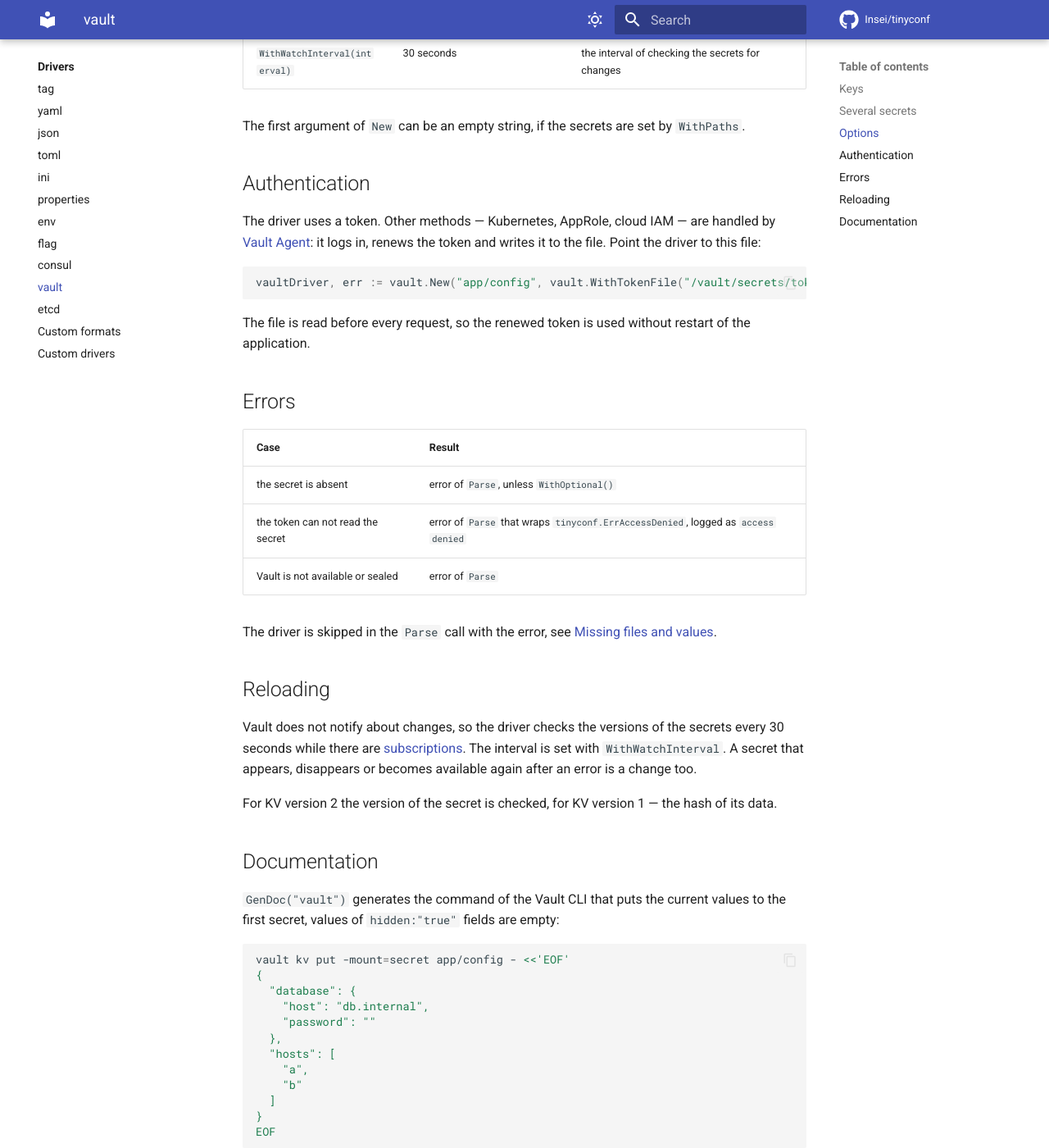
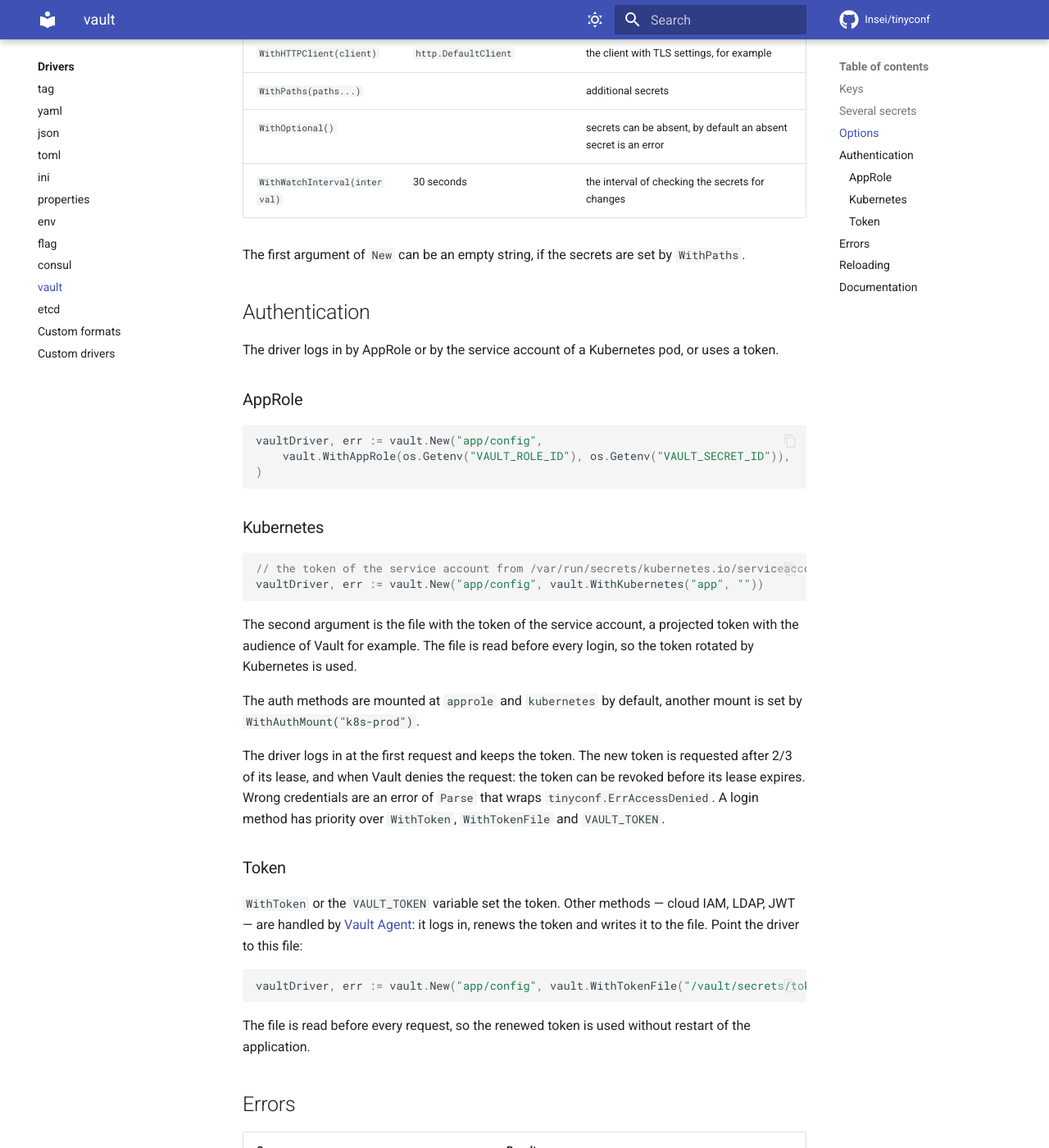
Before and after one commit to Insei/tinyconf, an MkDocs documentation site: the page built from docs/drivers/vault.md, in a window 1280 px wide and 1400 px high, scrolled down 1969 px. Shown: the whole window at 82% size. Built offline with MkDocs 1.6.1 and Material for MkDocs 9.7.7, drawn with Linux system fonts in a browser that asks for light colours; comment, search, counter and statistics services are not loaded; the version menu is left out; some of the changed text lies outside the part shown.

Commit message:
docs: AppRole and Kubernetes login of the vault driver
Signed-off-by: Dmitriy Aleksandrov <goodmobiledevices@gmail.com>

````diff
--- a/docs/drivers/vault.md
+++ b/docs/drivers/vault.md
@@ -58,6 +58,9 @@
 | `WithAddress(address)` | `VAULT_ADDR` or `https://127.0.0.1:8200` | URL of Vault |
 | `WithToken(token)` | `VAULT_TOKEN` | the token |
 | `WithTokenFile(path)` | | the file with the token, it is read before every request |
+| `WithAppRole(roleID, secretID)` | | login by AppRole, see [Authentication](#authentication) |
+| `WithKubernetes(role, tokenFile)` | | login by the service account of the pod |
+| `WithAuthMount(mount)` | `approle`, `kubernetes` | the mount of the auth method |
 | `WithNamespace(namespace)` | `VAULT_NAMESPACE` | the namespace of Vault Enterprise |
 | `WithMount(mount)` | `secret` | the mount of the KV secrets engine |
 | `WithKVv1()` | KV version 2 | read from the KV secrets engine version 1 |
@@ -70,7 +73,32 @@
 
 ## Authentication
 
-The driver uses a token. Other methods — Kubernetes, AppRole, cloud IAM — are handled by [Vault Agent](https://developer.hashicorp.com/vault/docs/agent-and-proxy/agent): it logs in, renews the token and writes it to the file. Point the driver to this file:
+The driver logs in by AppRole or by the service account of a Kubernetes pod, or uses a token.
+
+### AppRole
+
+```go
+vaultDriver, err := vault.New("app/config",
+    vault.WithAppRole(os.Getenv("VAULT_ROLE_ID"), os.Getenv("VAULT_SECRET_ID")),
+)
+```
+
+### Kubernetes
+
+```go
+// the token of the service account from /var/run/secrets/kubernetes.io/serviceaccount/token
+vaultDriver, err := vault.New("app/config", vault.WithKubernetes("app", ""))
+```
+
+The second argument is the file with the token of the service account, a projected token with the audience of Vault for example. The file is read before every login, so the token rotated by Kubernetes is used.
+
+The auth methods are mounted at `approle` and `kubernetes` by default, another mount is set by `WithAuthMount("k8s-prod")`.
+
+The driver logs in at the first request and keeps the token. The new token is requested after 2/3 of its lease, and when Vault denies the request: the token can be revoked before its lease expires. Wrong credentials are an error of `Parse` that wraps `tinyconf.ErrAccessDenied`. A login method has priority over `WithToken`, `WithTokenFile` and `VAULT_TOKEN`.
+
+### Token
+
+`WithToken` or the `VAULT_TOKEN` variable set the token. Other methods — cloud IAM, LDAP, JWT — are handled by [Vault Agent](https://developer.hashicorp.com/vault/docs/agent-and-proxy/agent): it logs in, renews the token and writes it to the file. Point the driver to this file:
 
 ```go
 vaultDriver, err := vault.New("app/config", vault.WithTokenFile("/vault/secrets/token"))
@@ -83,7 +111,7 @@
 | Case | Result |
 |---|---|
 | the secret is absent | error of `Parse`, unless `WithOptional()` |
-| the token can not read the secret | error of `Parse` that wraps `tinyconf.ErrAccessDenied`, logged as `access denied` |
+| the token can not read the secret, wrong credentials of the login | error of `Parse` that wraps `tinyconf.ErrAccessDenied`, logged as `access denied` |
 | Vault is not available or sealed | error of `Parse` |
 
 The driver is skipped in the `Parse` call with the error, see [Missing files and values](yaml.md#missing-files-and-values).
````
Also changed, not shown: Readme.md (+1 -0 lines), docs/use-cases.md (+2 -2 lines), docs/why-tinyconf.md (+1 -1 lines), skills/tinyconf/SKILL.md (+1 -1 lines).
